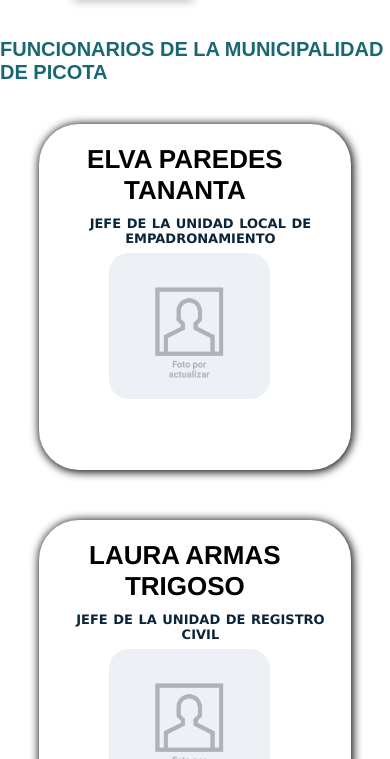
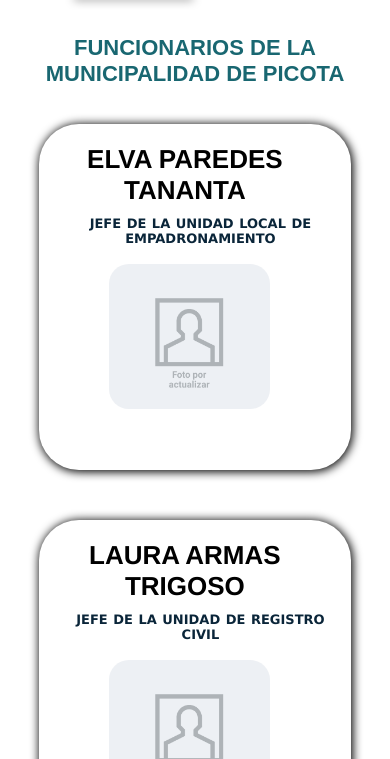
Before and after one commit to alexander1106/MunicipalidadPicota, a plain HTML site: page funcionarios.html in a window 390 px wide. Shown: the part 85-844 px from the top of the page. Drawn offline with Linux system fonts and the light colour scheme.

Commit message:
arreglo del tamañan

```diff
--- a/style.css
+++ b/style.css
@@ -1149,7 +1149,8 @@ h1{
       width: 100%;
     }
     .seccion_funcionarios h1{
-      font-size: 20px;
+      font-size: 22px;
+      text-align: center;
     }
     .funcionario{
       width: 80%;
@@ -1168,7 +1169,7 @@ h1{
     }
     .contenedor_de_Imagen{
       width: 80%;
-      margin-top: -16%;
+      margin-top: -12%;
       margin-left: 10px;
     }
     .contenedor_de_Imagen img{
```
